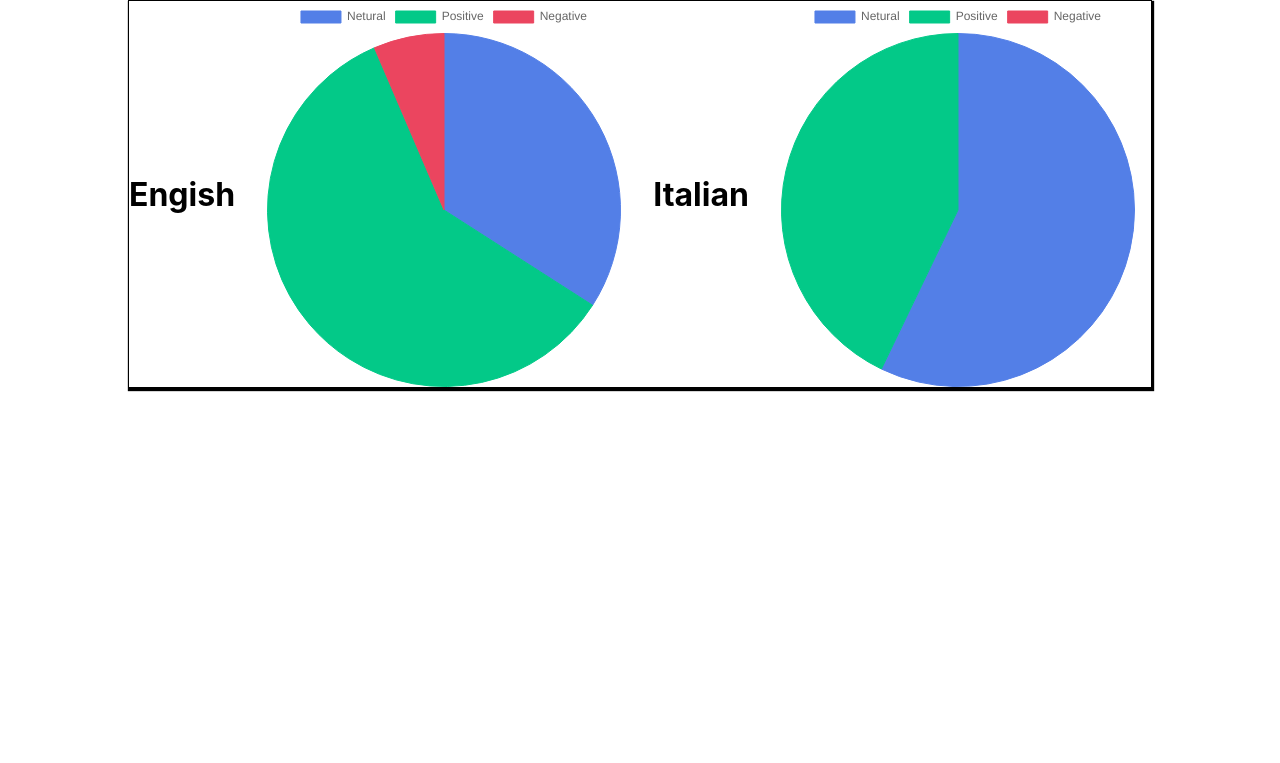
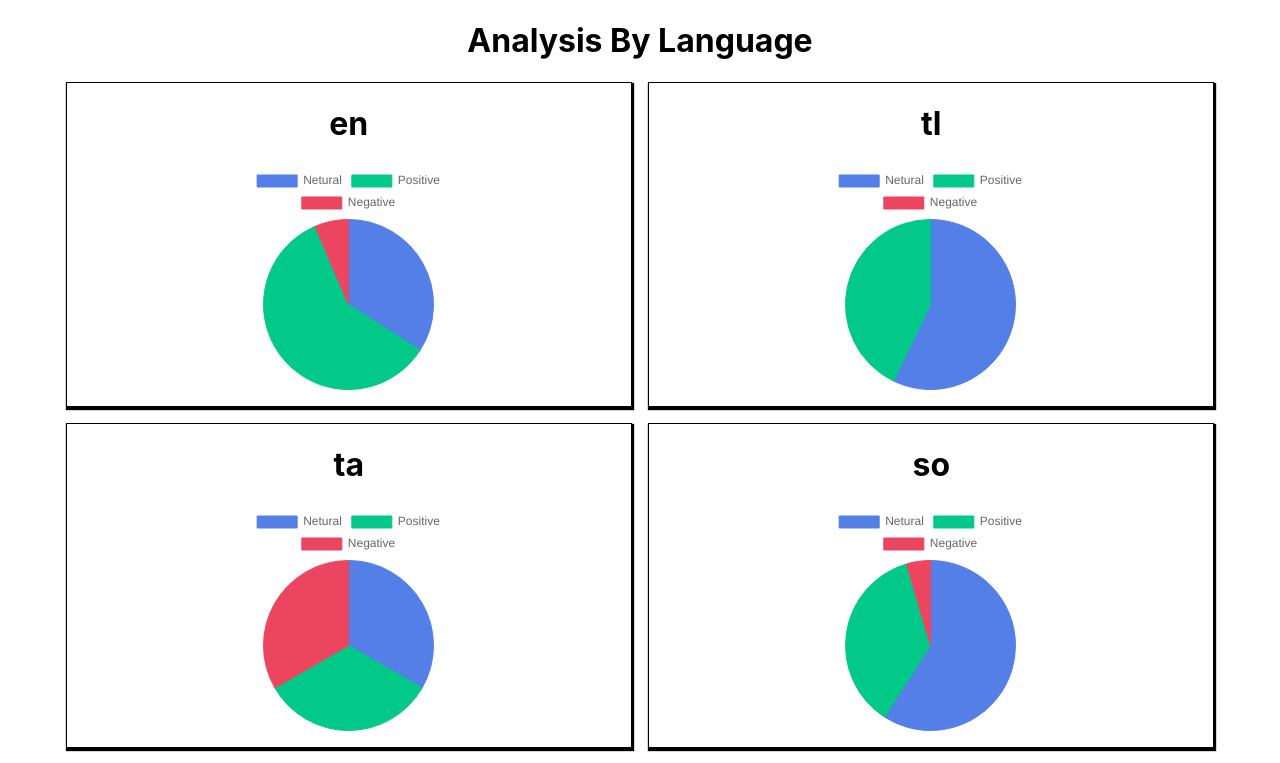
Before and after one commit to HarounTheGreat/Analysis-Social-Media-React-Project, a React (Create React App) app: page /analyse_by_language in a window 1280 px wide. Shown: the top 763 px of the page. Built offline with nearby package versions, Linux system fonts and the light colour scheme.

Commit message:
Analysis-Social-Media-React-Project

```diff
--- a/src/pages/analyse_by_language.js
+++ b/src/pages/analyse_by_language.js
@@ -14,24 +14,18 @@ const Analyse_by_language = ({ trump_data }) => {
   console.log("result \n", result[0][0]);
   return (
     <div>
-      {/* <h1> Analysis By Language</h1>
-      <div>
+      <h1> Analysis By Language</h1>
+      <div className="analyse_by_language">
         {result.map((one_table) => {
           return (
-            <div className="analyse_by_language">
-              <h1>{one_table[0].Language}</h1>
-              <Pie_chart key={one_table.N} trump_data={one_table}></Pie_chart>
+            <div className="chart-item">
+              <p>
+                <h1>{one_table[0].Language}</h1>
+                <Pie_chart key={one_table.N} trump_data={one_table}></Pie_chart>
+              </p>
             </div>
           );
         })}
-      </div> */}
-      <div>
-        <div className="analyse_by_language">
-          <h1> Engish </h1>
-          <Pie_chart trump_data={result[0]}></Pie_chart>
-          <h1> Italian </h1>
-          <Pie_chart trump_data={result[1]}></Pie_chart>
-        </div>
       </div>
     </div>
   );
--- a/src/pages/chart.css
+++ b/src/pages/chart.css
@@ -18,16 +18,24 @@
   margin-left: auto;
   margin-right: auto;
 }
-
 .analyse_by_language {
-  /* position: absolute; */
-  box-shadow: 1px 2px 1px 1px;
-  margin-left: 10%;
-  margin-right: 10%;
-  margin-bottom: 1%;
+  justify-content: center;
+  position: absolute;
+  margin-left: 1%;
+  margin-right: 1%;
   display: flex;
+  flex-wrap: wrap;
   gap: 1em;
   align-items: center;
-  /* border-color: black; */
+}
+
+.chart-item {
+  background-color: white;
+  width: 45%;
+  gap: 1em 1em;
+  box-shadow: 1px 2px 1px 1px;
   border: 1px solid;
 }
+.chart-item:hover {
+  transform: scale(1.1);
+}
```
